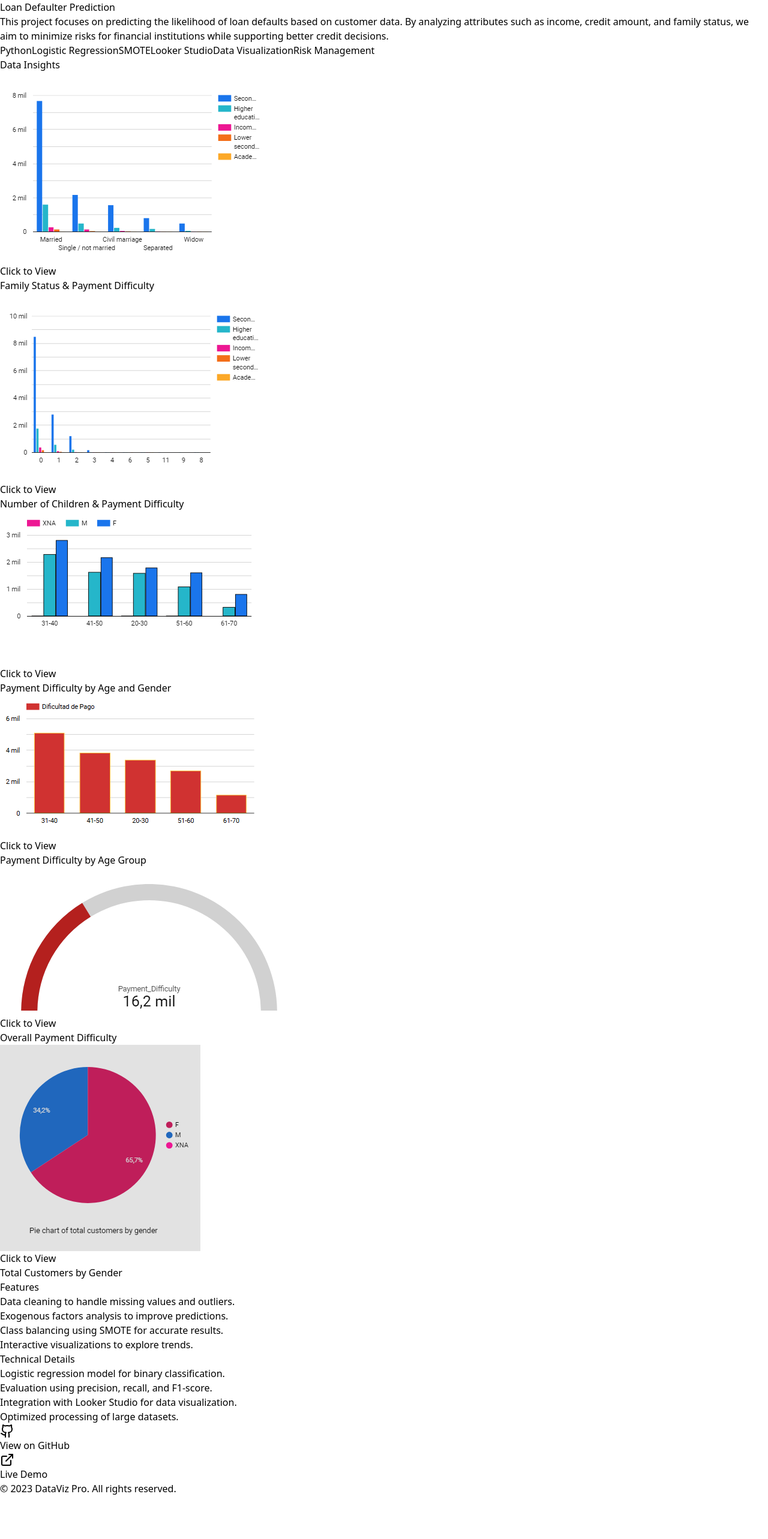
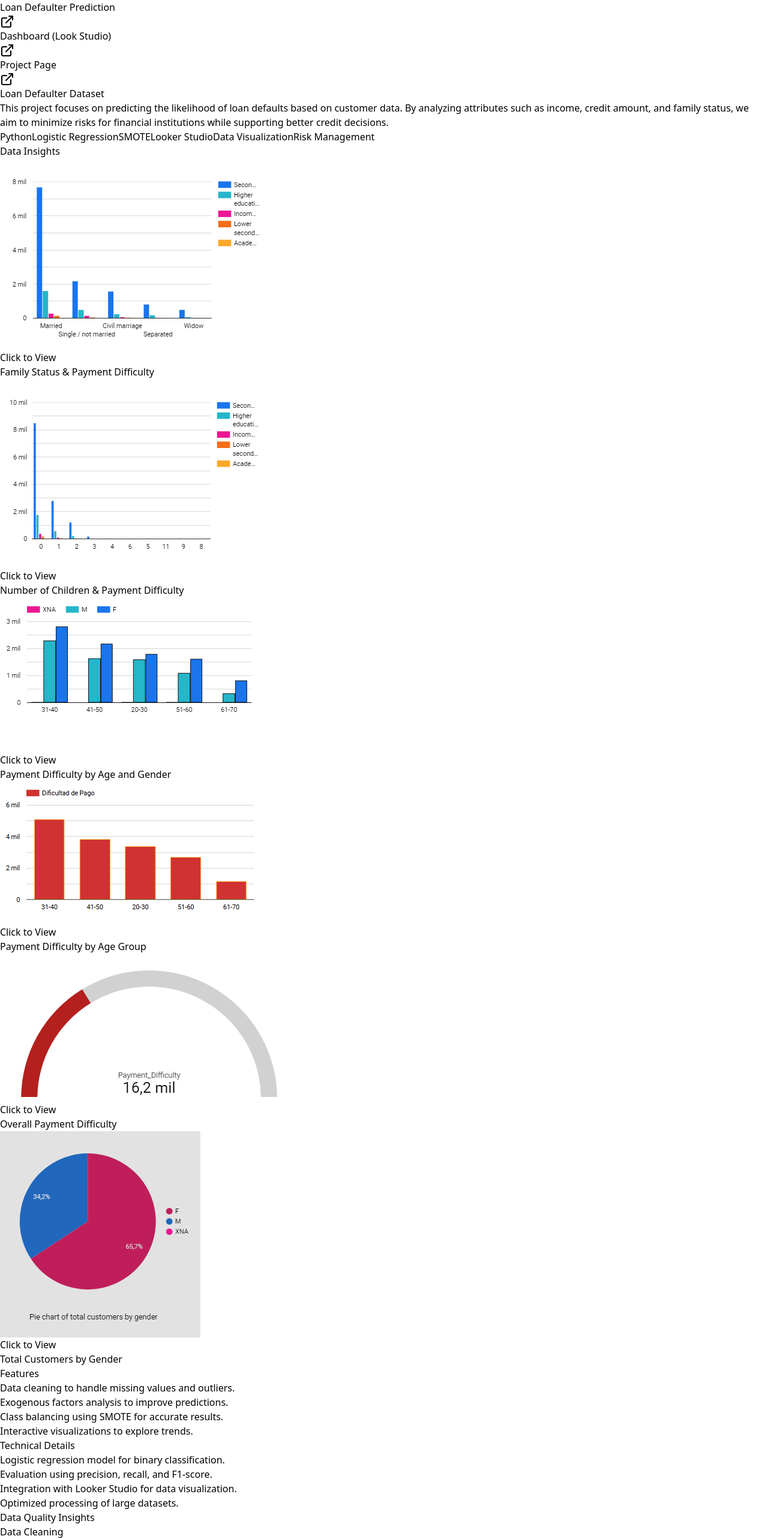
Before and after one commit to somilsdiaz/Somil-s-Portfolio-Data-Analyst-Profile, a React (Vite) app: page /project2 in a window 1280 px wide. Shown: the part 48-2614 px from the top of the page at 60% size. Before the commit the page ends 2542 px from the top, so only its background shows below. Built offline with nearby package versions, Linux system fonts and the light colour scheme.

Commit message:
HU/Project-section: Visual improvements have been made to the project page 2.

```diff
--- a/src/Pages/Proj2.tsx
+++ b/src/Pages/Proj2.tsx
@@ -83,6 +83,34 @@ export default function ProjectDetails() {
                         >
                             Loan Defaulter Prediction
                         </motion.h1>
+                        <motion.div
+                            className="mt-12 mb-12 flex justify-center space-x-6"
+                            initial={{ opacity: 0, y: 20 }}
+                            animate={{ opacity: 1, y: 0 }}
+                            transition={{ duration: 0.8, delay: 1.2 }}
+                        >
+                            <a
+                                href="https://lookerstudio.google.com/u/0/reporting/3a5fadf5-0bf8-4370-a2a1-0b9add124378/page/e9URE"
+                                className="bg-blue-600 hover:bg-blue-700 text-white font-bold py-3 px-6 rounded-full inline-flex items-center transition-colors"
+                                target="_blank"
+                            >
+                                <ExternalLink className="mr-2" /> Dashboard (Look Studio)
+                            </a>
+                            <a
+                                href="https://darwincharris.github.io/ProjectSelection-DM202430/index.html"
+                                className="bg-blue-600 hover:bg-blue-700 text-white font-bold py-3 px-6 rounded-full inline-flex items-center transition-colors"
+                                target="_blank"
+                            >
+                                <ExternalLink className="mr-2" /> Project Page
+                            </a>
+                            <a
+                                href="https://www.kaggle.com/datasets/gauravduttakiit/loan-defaulter?select=columns_description.csv"
+                                className="bg-blue-600 hover:bg-blue-700 text-white font-bold py-3 px-6 rounded-full inline-flex items-center transition-colors"
+                                target="_blank"
+                            >
+                                <ExternalLink className="mr-2" />Loan Defaulter Dataset
+                            </a>
+                        </motion.div>
 
                         <motion.div
                             className="bg-white/10 rounded-xl p-8 backdrop-blur-sm mb-12"
@@ -175,11 +203,6 @@ export default function ProjectDetails() {
                             </div>
                         )}
 
-
-
-
-
-
                         <motion.div
                             className="mt-12 grid grid-cols-1 md:grid-cols-2 gap-8"
                             initial={{ opacity: 0, y: 20 }}
@@ -210,6 +233,52 @@ export default function ProjectDetails() {
                         </motion.div>
 
                         <motion.div
+                            className="mt-12 grid grid-cols-1 md:grid-cols-3 gap-8"
+                            initial={{ opacity: 0, y: 20 }}
+                            animate={{ opacity: 1, y: 0 }}
+                            transition={{ duration: 0.8, delay: 1.6 }}
+                        >
+                            {/* Data Quality Insights Section */}
+                            <div className="bg-gradient-to-r from-gray-800 to-gray-900 p-6 rounded-xl shadow-lg">
+                                <h2 className="text-3xl font-bold mb-6 text-center">Data Quality Insights</h2>
+                                <h3 className="text-xl font-semibold mb-4">Data Cleaning</h3>
+                                <ul className="list-disc list-inside space-y-4 text-gray-300">
+                                    <li><strong>Missing Values:</strong> Removed rows with minimal missing data in columns like `AMT_ANNUITY` and `AMT_GOODS_PRICE` to maintain data integrity.</li>
+                                    <li><strong>Outliers:</strong> Extreme values were analyzed, with some being valid (e.g., unemployed/self-employed customers).</li>
+                                </ul>
+                                <h3 className="text-xl font-semibold mb-4">Exogenous Data</h3>
+                                <p className="text-gray-300">External economic factors (interest rates, unemployment, inflation) were included to improve predictions related to repayment behavior.</p>
+                            </div>
+
+                            {/* Data Visualization Section */}
+                            <div className="bg-gradient-to-r from-blue-900 via-gray-900 to-blue-900 p-6 rounded-xl shadow-lg">
+                                <h2 className="text-3xl font-bold mb-6 text-center">Data Visualization</h2>
+                                <ul className="list-disc list-inside space-y-4 text-gray-300">
+                                    <li><strong>Class Imbalance:</strong> 91.9% of clients had no payment difficulties, with only 8.1% facing defaults.</li>
+                                    <li><strong>Gender Distribution:</strong> Of 200,000 clients, 68,500 are men and 131,500 are women, with a higher number of defaults among women.</li>
+                                    <li><strong>Age Distribution:</strong> Age groups 31–50 show the highest risk for defaults, suggesting economic responsibilities increase default risk.</li>
+                                    <li><strong>Ownership of Assets:</strong> No significant correlation found between asset ownership (vehicle/house) and delinquency risk.</li>
+                                    <li><strong>Educational Level:</strong> Clients with secondary education had the highest concentration of payment difficulties.</li>
+                                </ul>
+                            </div>
+
+                            {/* Machine Learning Model Section */}
+                            <div className="bg-gradient-to-r from-gray-800 to-gray-900 p-6 rounded-xl shadow-lg">
+                                <h2 className="text-3xl font-bold mb-6 text-center">Machine Learning Model</h2>
+                                <h3 className="text-xl font-semibold mb-4">Model Selection and Training</h3>
+                                <ul className="list-disc list-inside space-y-4 text-gray-300">
+                                    <li>Logistic Regression model used for binary classification.</li>
+                                    <li>Model trained on the processed dataset with cross-validation.</li>
+                                    <li>SMOTE applied to address class imbalance and improve default detection.</li>
+                                </ul>
+                                <h3 className="text-xl font-semibold mb-4">Model Evaluation</h3>
+                                <p className="text-gray-300">Performance evaluated with accuracy, precision, recall, and F1-score metrics. SMOTE improved the prediction of defaults.</p>
+                                <h3 className="text-xl font-semibold mb-4">Confusion Matrix</h3>
+                                <p className="text-gray-300">Class balancing through SMOTE improved the model's prediction of defaults, as seen in the confusion matrix comparison.</p>
+                            </div>
+                        </motion.div>
+
+                        <motion.div
                             className="mt-12 flex justify-center space-x-6"
                             initial={{ opacity: 0, y: 20 }}
                             animate={{ opacity: 1, y: 0 }}
@@ -222,12 +291,6 @@ export default function ProjectDetails() {
                             >
                                 <Github className="mr-2" /> View on GitHub
                             </a>
-                            <a
-                                href="#"
-                                className="bg-blue-600 hover:bg-blue-700 text-white font-bold py-3 px-6 rounded-full inline-flex items-center transition-colors"
-                            >
-                                <ExternalLink className="mr-2" /> Live Demo
-                            </a>
                         </motion.div>
                     </div>
                 </section>
```
